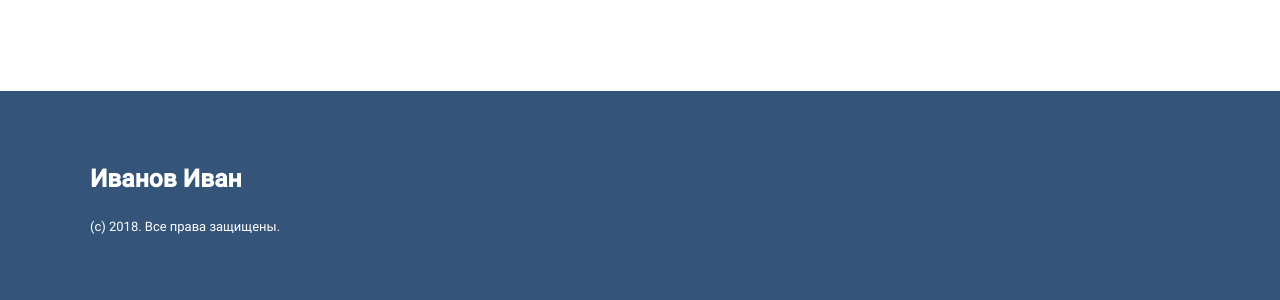
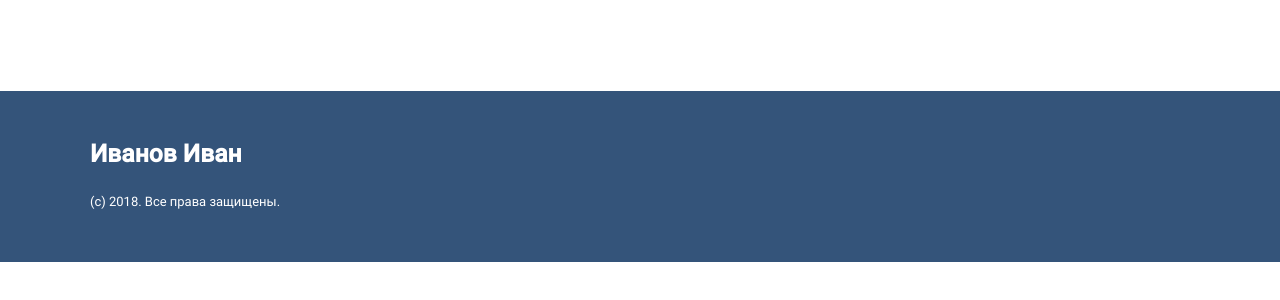
Before and after one commit to DashaTs/hillel, a plain HTML site: page homework_7/index.html in a window 1280 px wide. Shown: the part 2281-2581 px from the top of the page. After the commit the page ends 2543 px from the top, so only its background shows below. Drawn offline with Linux system fonts and the light colour scheme.

Commit message:
Update footer style

```diff
--- a/homework_7/css/style_content.css
+++ b/homework_7/css/style_content.css
@@ -154,9 +154,13 @@ ul.works__list > li {
   line-height: 25px;
   text-align: left;
 }
+.footer__title {
+margin-top: 0;
+}
 
 .footer__description {
   font-weight: 400;
   font-size: 13px;
   line-height: 21px;
+  margin-bottom: 0;
 }
--- a/homework_7/index.html
+++ b/homework_7/index.html
@@ -98,7 +98,7 @@
 
   <div class="bg__blue">
     <footer class="content footer">
-      <h3>Иванов Иван</h3>
+      <h3 class="footer__title">Иванов Иван</h3>
       <p class="footer__description">(с) 2018. Все права защищены.</p>
     </footer>
   </div>
```
